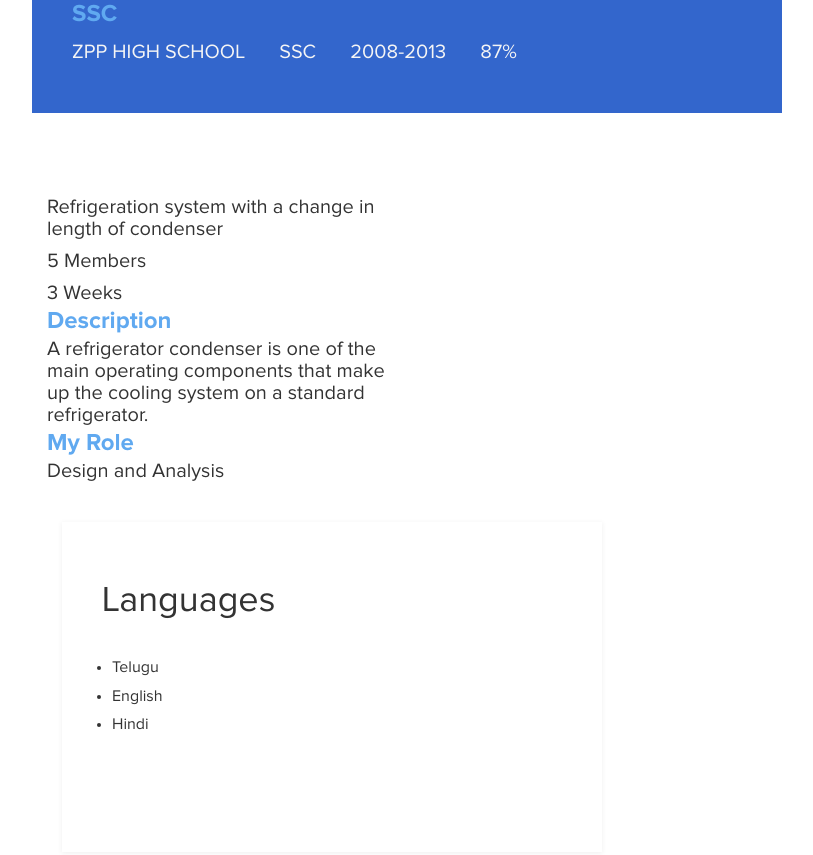
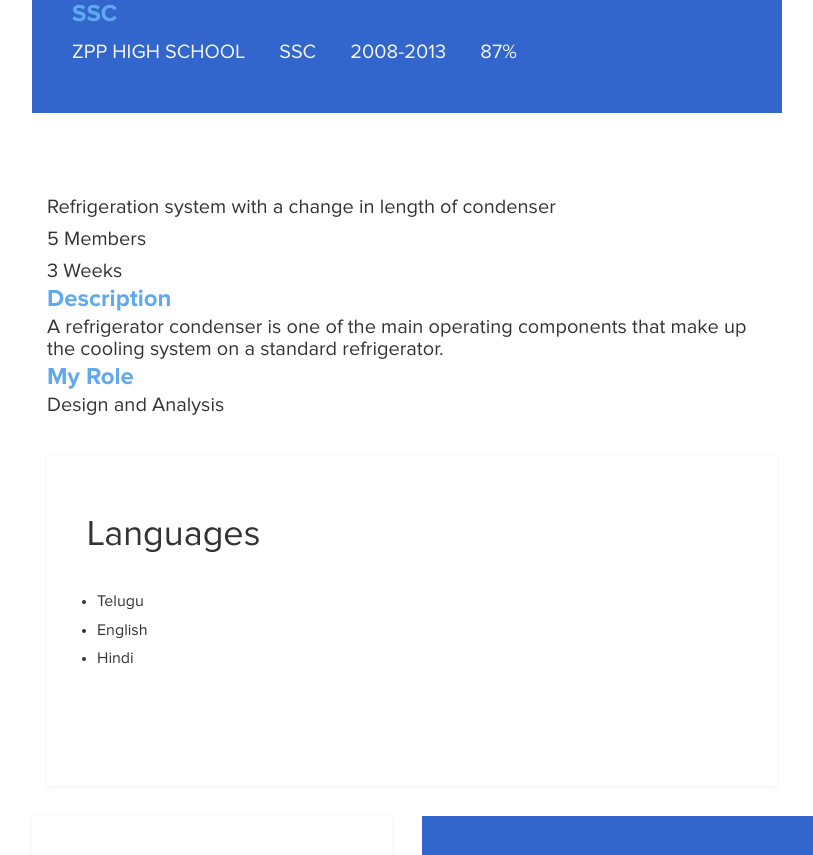
Before and after one commit to MANI3415/NEWRESUME, a plain HTML site: page index.html in a window 1280 px wide. Shown: the part 1288-2143 px from the top of the page, without its empty margins (38-851 px from the left). Drawn offline with Linux system fonts and the light colour scheme.

Commit message:
final two commit

```diff
--- a/index.html
+++ b/index.html
@@ -111,9 +111,7 @@ http://www.templatemo.com/tm-467-easy-profile
 					</div>
 			</div>
 		</div>
-<section class="container">
-	<div class="row">
-		<div class="col-md-4 col-sm-12">
+		<div class="col-md-8 col-sm-12">
 			<div class="PROJECT DETAILS">
 				<h2 class="white">Project Details</h2>
 				<h5>Refrigeration system with a change in length of condenser</h5>
@@ -129,8 +127,7 @@ http://www.templatemo.com/tm-467-easy-profile
 			                </div>
 			</div>
 		</div>
-		</div>
-		<div class="col-md-6 col-sm-12">
+		<div class="col-md-8 col-sm-12">
 			<div class="languages">
 				<h2>Languages</h2>
 					<ul>
```
